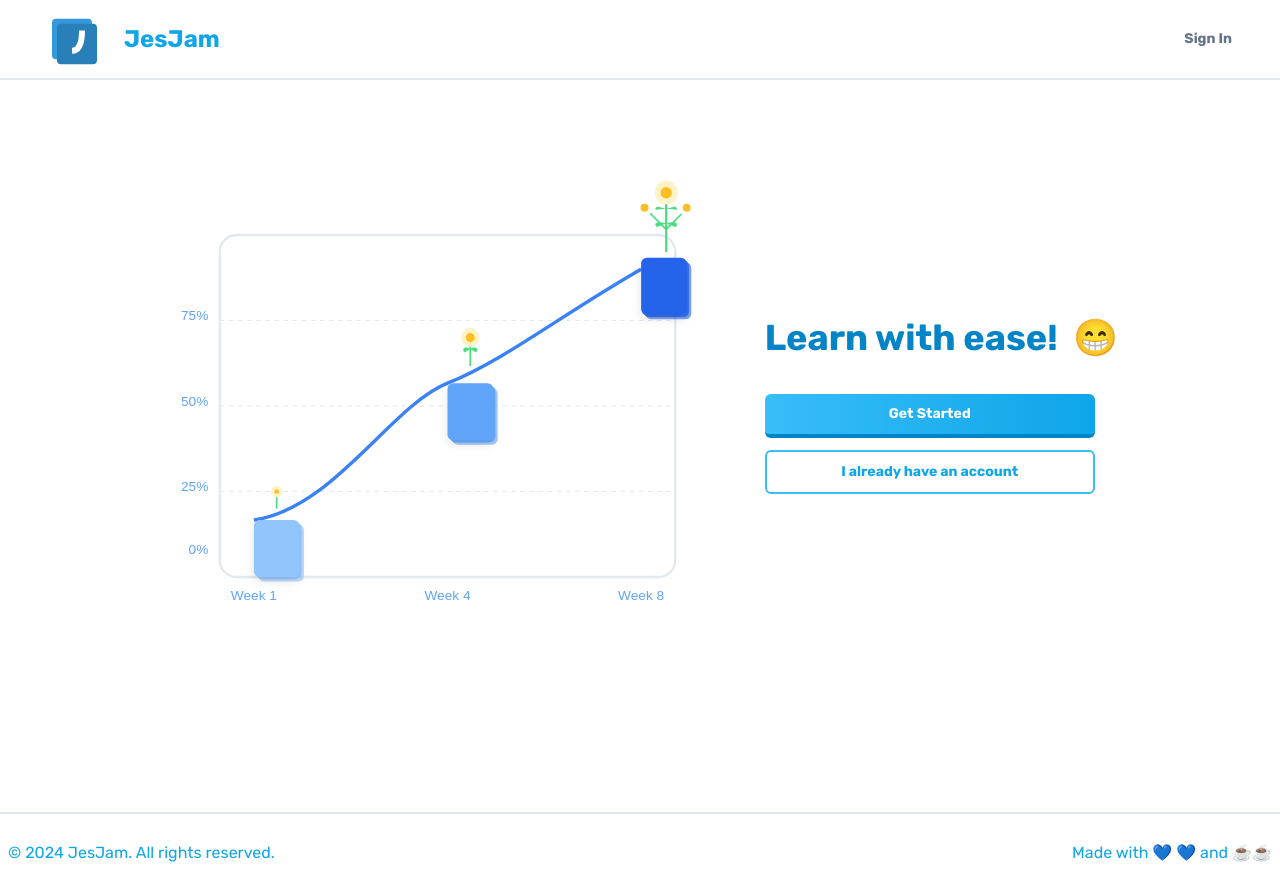
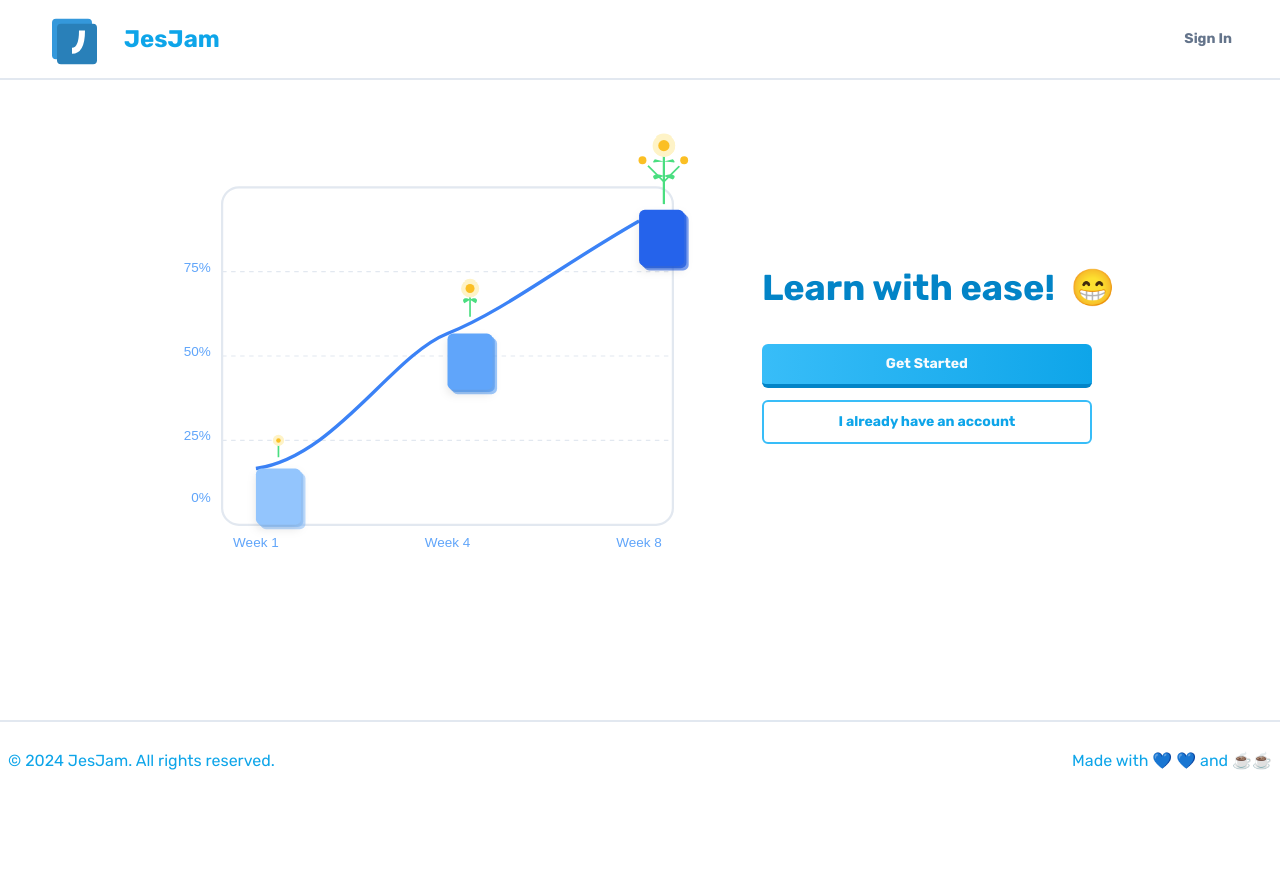
Before and after one commit to Jes-Jam/JesJam-WebApp, a Next.js app: page / in a window 1280 px wide. After the commit the page ends 800 px from the top, so only its background shows below. Built offline with nearby package versions, Linux system fonts and the light colour scheme; no server answers.

Commit message:
feat: change landing page layout

```diff
--- a/app/(landing_page)/layout.tsx
+++ b/app/(landing_page)/layout.tsx
@@ -9,7 +9,7 @@ const LandingPageLayout = ({ children }: Props) => {
     return (
         <div className="min-h-screen flex flex-col">
             <Header />
-            <main className="flex-1 flex flex-col items-center justify-center">
+            <main className="flex-1 flex flex-col max-w-[1280px] mx-auto items-center">
                 {children}
             </main>
             <Footer />
--- a/app/(landing_page)/page.tsx
+++ b/app/(landing_page)/page.tsx
@@ -1,15 +1,28 @@
 import Image from "next/image";
-import { ClerkLoaded, ClerkLoading, SignedIn, SignedOut, SignUpButton, SignInButton } from "@clerk/nextjs"
+import {
+  ClerkLoaded,
+  ClerkLoading,
+  SignedIn,
+  SignedOut,
+  SignUpButton,
+  SignInButton,
+} from "@clerk/nextjs";
 import { Loader } from "lucide-react";
 import Link from "next/link";
 import { Button } from "@/components/ui/button";
-
+import { div } from "framer-motion/client";
 
 export default function Home() {
   return (
-        <div className="max-w-[988px] mx-auto flex-1 w-full flex flex-col lg:flex-row items-center justify-center p-4 gap-x-8">
-            <div className="relative w-[240px] h-[240px] lg:w-[780px] lg:h-[780px] mb:8 lg:mb:0">
-                <Image src="/images/landing_page_animation.svg" alt="jesjam-logo" fill className="object-contain" />
+    <div className="flex items-center">
+      <div className="flex-1 w-full flex flex-col lg:flex-row items-center justify-center p-4 gap-x-8 mt-[100px]">
+        <div className="relative w-[240px] h-[240px] lg:w-[565px] lg:h-[480px] mb:8 lg:mb:0 ">
+          <Image
+            src="/images/landing_page_animation.svg"
+            alt="jesjam-logo"
+            fill
+            className="object-contain"
+          />
         </div>
         <div className="flex flex-col gap-y-9">
           <h1 className="text-3xl lg:text-4xl font-bold text-sky-600 text-left whitespace-nowrap">
@@ -21,11 +34,27 @@ export default function Home() {
             </ClerkLoading>
             <ClerkLoaded>
               <SignedOut>
-                            <SignUpButton {...({ afterSignUpUrl: "/study", afterSignInUrl: "/study" } as any)} mode="modal">
-                                <Button size="lg" variant="primary" className="w-full">Get Started</Button>
+                <SignUpButton
+                  {...({
+                    afterSignUpUrl: "/study",
+                    afterSignInUrl: "/study",
+                  } as any)}
+                  mode="modal"
+                >
+                  <Button size="lg" variant="primary" className="w-full">
+                    Get Started
+                  </Button>
                 </SignUpButton>
-                            <SignInButton {...({ afterSignUpUrl: "/study", afterSignInUrl: "/study" } as any)} mode="modal">
-                                <Button size="lg" variant="primaryOutline" className="w-full">I already have an account</Button>
+                <SignInButton
+                  {...({
+                    afterSignUpUrl: "/study",
+                    afterSignInUrl: "/study",
+                  } as any)}
+                  mode="modal"
+                >
+                  <Button size="lg" variant="primaryOutline" className="w-full">
+                    I already have an account
+                  </Button>
                 </SignInButton>
               </SignedOut>
               <SignedIn>
@@ -37,5 +66,6 @@ export default function Home() {
           </div>
         </div>
       </div>
+    </div>
   );
 }
```
Lines whose indentation alone changed are shown as unchanged.
